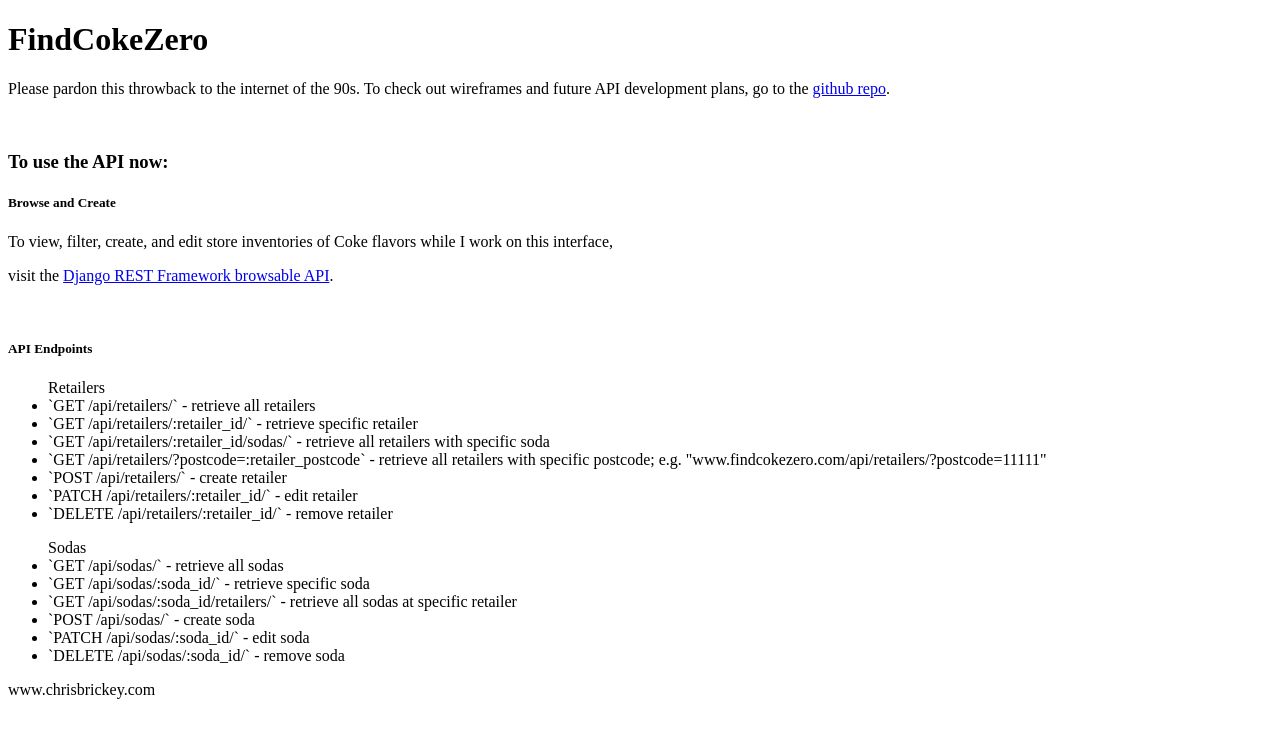
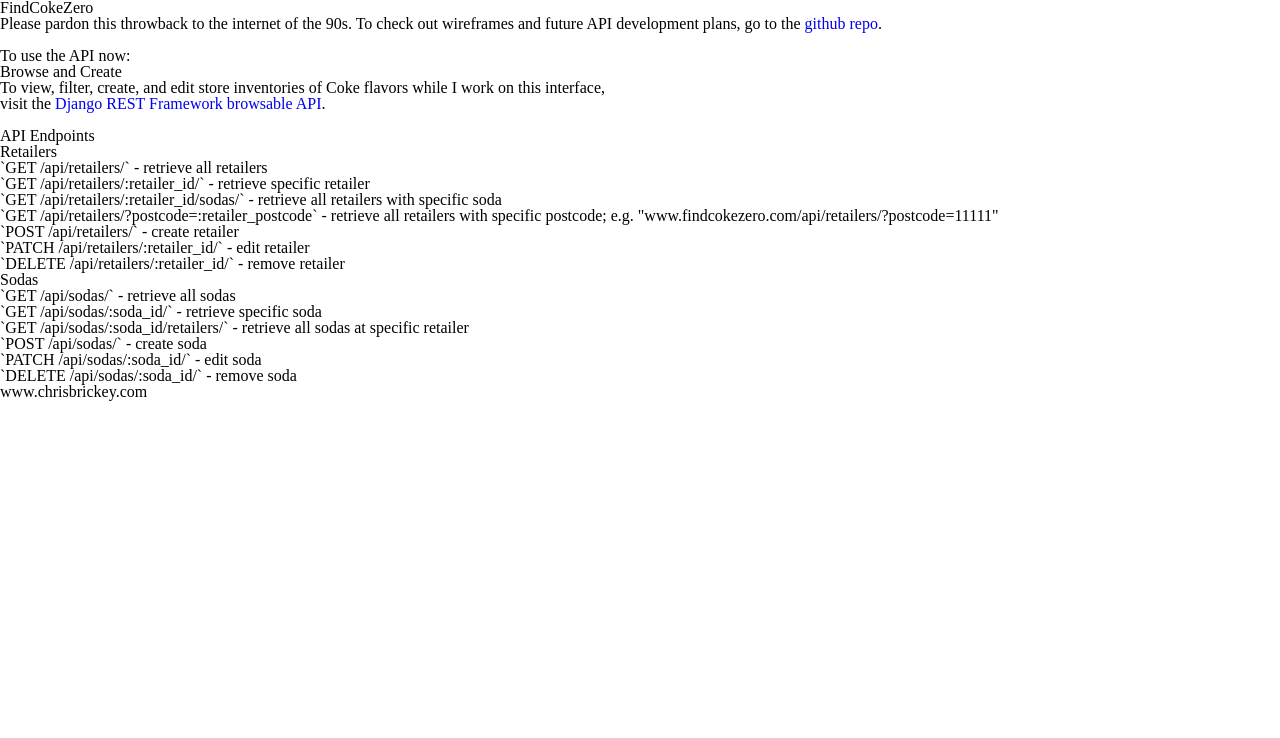
Before and after one commit to chrisbrickey/findcokezero, a Django app: page / in a window 1280 px wide. Shown: the top 738 px of the page. Run offline with Django 3.2, Linux system fonts and the light colour scheme.

Commit message:
add resets to css

```diff
--- a/findcoke1/static/css/main.css
+++ b/findcoke1/static/css/main.css
@@ -1,3 +1,99 @@
+/* RESET CSS
+   http://meyerweb.com/eric/tools/css/reset/
+   v2.0 | 20110126
+   License: none (public domain)
+*/
+
+html, body, div, span, applet, object, iframe,
+h1, h2, h3, h4, h5, h6, p, blockquote, pre,
+a, abbr, acronym, address, big, button, cite, code,
+del, dfn, em, img, ins, kbd, q, s, samp,
+small, strike, strong, sub, sup, tt, var,
+b, u, i, center,
+dl, dt, dd, ol, ul, li,
+fieldset, form, label, legend,
+table, caption, tbody, tfoot, thead, tr, th, td,
+article, aside, canvas, details, embed,
+figure, figcaption, footer, header, hgroup,
+menu, nav, output, ruby, section, summary,
+time, mark, audio, video {
+ margin: 0;
+ padding: 0;
+ border: 0;
+ font-size: 100%;
+ font: inherit;
+ vertical-align: baseline;
+ background-color: transparent;
+ text-decoration: none;
+}
+
+input[type="placeholder"],
+input[type="password"],
+input[type="text"],
+input[type="submit"],
+textarea,
+button {
+  -webkit-appearance: none;
+  -moz-appearance: none;
+  appearance: none;
+  outline: none;
+}
+
+/* textarea, input, button { outline: none; } */
+
+/* HTML5 display-role reset for older browsers */
+article, aside, details, figcaption, figure,
+footer, header, hgroup, menu, nav, section {
+ display: block;
+}
+body {
+ line-height: 1;
+}
+ol, ul {
+ list-style: none;
+}
+blockquote, q {
+ quotes: none;
+}
+blockquote:before, blockquote:after,
+q:before, q:after {
+ content: '';
+ content: none;
+}
+table {
+ border-collapse: collapse;
+ border-spacing: 0;
+}
+
+
 p {
     color: black;
 }
+
+#head {
+
+}
+
+#foot {
+
+}
+
+#map {
+
+}
+
+#search {
+
+}
+
+#filter {
+
+}
+
+#listings {
+
+}
+
+#addRetailer {
+
+}
```
